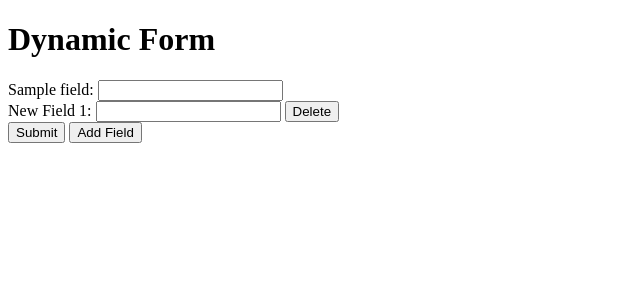
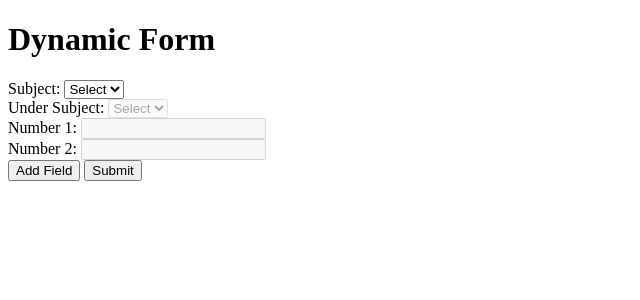
Before and after one commit to hayatisaeed/asmtb, a Flask app: template templates/dynamic_form.html in a window 1280 px wide. Shown: the top 300 px of the page, without its empty margins (0-640 px from the left). Run offline with Flask 3, Linux system fonts and the light colour scheme; the template is opened without the code that fills it: most values are stand-ins (such as "Sample title", 1, 10 or a date in 2020).

Commit message:
adding new rows and buttons

```diff
--- a/templates/dynamic_form.html
+++ b/templates/dynamic_form.html
@@ -9,32 +9,94 @@
 <body>
     <h1>Dynamic Form</h1>
     <form method="post" id="dynamic-form">
-        {% for field in fields %}
-            <label for="{{ field.lower() }}">{{ field }}:</label>
-            <input type="text" id="{{ field.lower() }}" name="{{ field.lower() }}"
-                   {% if form_data and field.lower() in form_data %} value="{{ form_data[field.lower()] }}" {% endif %}><br>
-        {% endfor %}
-        {% for i in range(num_additional_fields) %}
-            {% set new_field_index = i + 1 %}
-            {% set new_field_name = 'new_field_' ~ new_field_index %}
-            <label for="{{ new_field_name }}">New Field {{ new_field_index }}:</label>
-            <input type="text" id="{{ new_field_name }}" name="{{ new_field_name }}"
-                   {% if form_data and new_field_name in form_data %} value="{{ form_data[new_field_name] }}" {% endif %}>
-            <button type="button" onclick="deleteField('{{ new_field_name }}')">Delete</button><br>
-        {% endfor %}
+        <!-- Initial row -->
+        <div class="row">
+            <div>
+                <label for="subject">Subject:</label>
+                <select id="subject" name="subject" onchange="activateUnderSubjects(this)">
+                    <option value="">Select</option>
+                    {% for subject, under_subjects in data.items() %}
+                        <option value="{{ subject }}">{{ subject }}</option>
+                    {% endfor %}
+                </select>
+            </div>
+            <div>
+                <label for="under_subject">Under Subject:</label>
+                <select id="under_subject" name="under_subject" disabled onchange="activateNumberInputs(this)">
+                    <option value="">Select</option>
+                </select>
+            </div>
+            <div>
+                <label for="number1">Number 1:</label>
+                <input type="number" id="number1" name="number1" disabled>
+            </div>
+            <div>
+                <label for="number2">Number 2:</label>
+                <input type="number" id="number2" name="number2" disabled>
+            </div>
+        </div>
+        <!-- End of initial row -->
+
+        <!-- Add field button -->
+        <input type="button" value="Add Field" onclick="addRow()">
+
         <input type="submit" value="Submit">
-        <input type="hidden" name="num_additional_fields" value="{{ num_additional_fields }}">
-        <input type="submit" name="add_field" value="Add Field">
     </form>
 
     <script>
-        function deleteField(fieldName) {
-            var field = document.getElementById(fieldName);
-            field.parentNode.removeChild(field);
-            var label = document.querySelector("label[for='" + fieldName + "']");
-            label.parentNode.removeChild(label);
-            var button = document.querySelector("button[onclick='deleteField(\"" + fieldName + "\")']");
-            button.parentNode.removeChild(button);
+        // Data dictionary
+        var data = {
+            "subject1": {"under_subject1-1": ["m1", "m2", "m3"], "under_subject1-2": ["n1", "n2", "n3"]},
+            "subject2": {"under_subject2-1": ["k1", "k2", "k3"], "under_subject2-2": ["p1", "p2", "p3"]}
+        };
+
+        function activateUnderSubjects(selectElement) {
+            var underSubjectSelect = selectElement.parentElement.nextElementSibling.querySelector("select");
+            underSubjectSelect.innerHTML = '<option value="">Select</option>'; // Clear options
+            underSubjectSelect.disabled = false; // Enable under subject select
+            var subject = selectElement.value;
+            var underSubjects = data[subject];
+            for (var key in underSubjects) {
+                underSubjectSelect.innerHTML += '<option value="' + key + '">' + key + '</option>';
+            }
+        }
+
+        function activateNumberInputs(selectElement) {
+            var numberInputs = selectElement.parentElement.nextElementSibling.nextElementSibling.querySelectorAll("input[type=number]");
+            for (var i = 0; i < numberInputs.length; i++) {
+                numberInputs[i].disabled = false; // Enable number inputs
+            }
+        }
+
+        function addRow() {
+            var newRow = document.createElement("div");
+            newRow.className = "row";
+            newRow.innerHTML = `
+                <div>
+                    <label for="subject">Subject:</label>
+                    <select id="subject" name="subject" onchange="activateUnderSubjects(this)">
+                        <option value="">Select</option>
+                        {% for subject, under_subjects in data.items() %}
+                            <option value="{{ subject }}">{{ subject }}</option>
+                        {% endfor %}
+                    </select>
+                </div>
+                <div>
+                    <label for="under_subject">Under Subject:</label>
+                    <select id="under_subject" name="under_subject" disabled onchange="activateNumberInputs(this)">
+                        <option value="">Select</option>
+                    </select>
+                </div>
+                <div>
+                    <label for="number1">Number 1:</label>
+                    <input type="number" id="number1" name="number1" disabled>
+                </div>
+                <div>
+                    <label for="number2">Number 2:</label>
+                    <input type="number" id="number2" name="number2" disabled>
+                </div>
+            `;
+            document.getElementById("dynamic-form").insertBefore(newRow, document.querySelector("input[type=button]"));
         }
     </script>
 </body>
```
